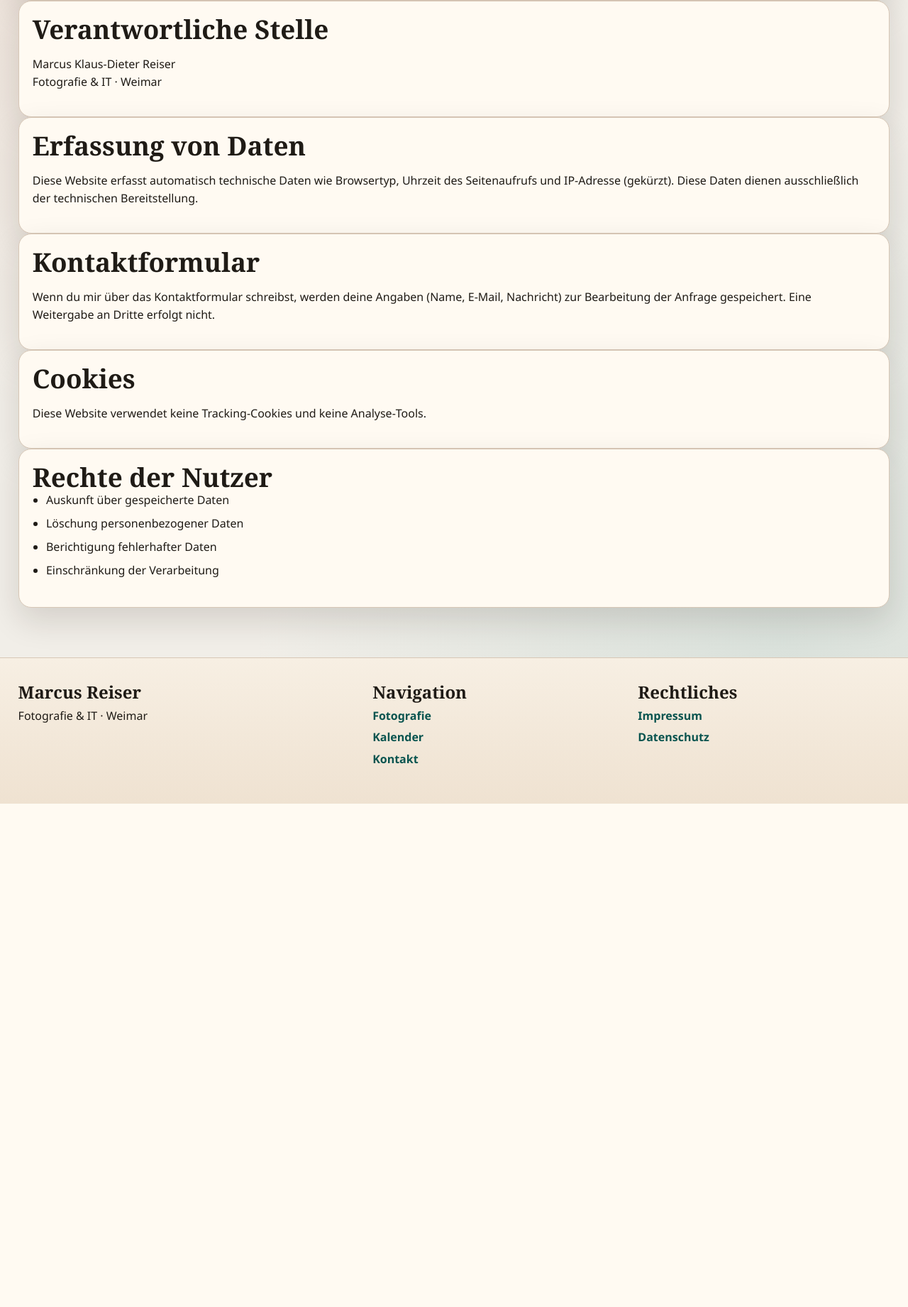
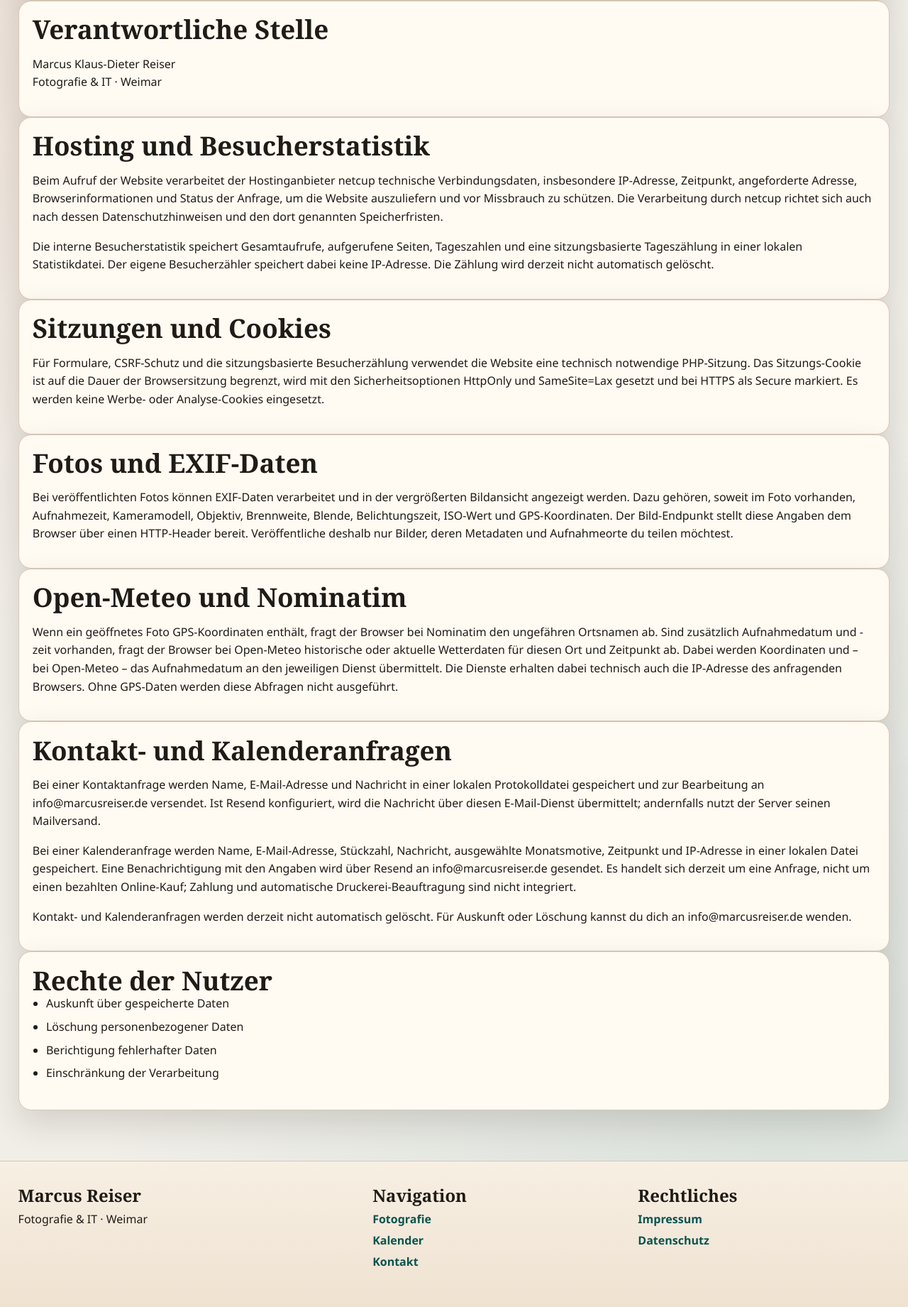
Before and after one commit to marcus39-web/homepage, a PHP site: page /datenschutz in a window 1280 px wide. Shown: the part 362-2203 px from the top of the page at 71% size. Before the commit the page ends 1494 px from the top, so only its background shows below. Run offline with PHP 8.4, Linux system fonts and the light colour scheme; some libraries are stand-ins or nearby versions.

Commit message:
Datenschutzhinweise zu EXIF und Statistik erweitern

```diff
--- a/Components/pages/contact.php
+++ b/Components/pages/contact.php
@@ -91,7 +91,8 @@ require BASE_PATH . '/Components/layout/header.php';
         <h2>Datenschutz</h2>
         <p>
             Deine Daten werden ausschließlich zur Bearbeitung deiner Anfrage verwendet.
-            Es erfolgt keine Weitergabe an Dritte.
+            Die Nachricht wird auf dem Webspace gespeichert und zur Zustellung an info@marcusreiser.de übermittelt.
+            Bei aktiviertem E-Mail-Versand über Resend wird der Dienst zur Übermittlung eingesetzt.
             Weitere Informationen findest du in der
             <a href="/datenschutz">Datenschutzerklärung</a>.
         </p>
--- a/Components/pages/datenschutz.php
+++ b/Components/pages/datenschutz.php
@@ -34,25 +34,68 @@ require BASE_PATH . '/Components/layout/header.php';
     </section>
 
     <section class="panel">
-        <h2>Erfassung von Daten</h2>
+        <h2>Hosting und Besucherstatistik</h2>
         <p>
-            Diese Website erfasst automatisch technische Daten wie Browsertyp, Uhrzeit des Seitenaufrufs
-            und IP‑Adresse (gekürzt). Diese Daten dienen ausschließlich der technischen Bereitstellung.
+            Beim Aufruf der Website verarbeitet der Hostinganbieter netcup technische Verbindungsdaten,
+            insbesondere IP-Adresse, Zeitpunkt, angeforderte Adresse, Browserinformationen und Status der Anfrage,
+            um die Website auszuliefern und vor Missbrauch zu schützen. Die Verarbeitung durch netcup richtet sich
+            auch nach dessen Datenschutzhinweisen und den dort genannten Speicherfristen.
+        </p>
+        <p>
+            Die interne Besucherstatistik speichert Gesamtaufrufe, aufgerufene Seiten, Tageszahlen und eine
+            sitzungsbasierte Tageszählung in einer lokalen Statistikdatei. Der eigene Besucherzähler speichert
+            dabei keine IP-Adresse. Die Zählung wird derzeit nicht automatisch gelöscht.
         </p>
     </section>
 
     <section class="panel">
-        <h2>Kontaktformular</h2>
+        <h2>Sitzungen und Cookies</h2>
         <p>
-            Wenn du mir über das Kontaktformular schreibst, werden deine Angaben (Name, E‑Mail, Nachricht)
-            zur Bearbeitung der Anfrage gespeichert. Eine Weitergabe an Dritte erfolgt nicht.
+            Für Formulare, CSRF-Schutz und die sitzungsbasierte Besucherzählung verwendet die Website eine
+            technisch notwendige PHP-Sitzung. Das Sitzungs-Cookie ist auf die Dauer der Browsersitzung begrenzt,
+            wird mit den Sicherheitsoptionen HttpOnly und SameSite=Lax gesetzt und bei HTTPS als Secure markiert.
+            Es werden keine Werbe- oder Analyse-Cookies eingesetzt.
         </p>
     </section>
 
     <section class="panel">
-        <h2>Cookies</h2>
+        <h2>Fotos und EXIF-Daten</h2>
         <p>
-            Diese Website verwendet keine Tracking‑Cookies und keine Analyse‑Tools.
+            Bei veröffentlichten Fotos können EXIF-Daten verarbeitet und in der vergrößerten Bildansicht angezeigt
+            werden. Dazu gehören, soweit im Foto vorhanden, Aufnahmezeit, Kameramodell, Objektiv, Brennweite,
+            Blende, Belichtungszeit, ISO-Wert und GPS-Koordinaten. Der Bild-Endpunkt stellt diese Angaben dem
+            Browser über einen HTTP-Header bereit. Veröffentliche deshalb nur Bilder, deren Metadaten und
+            Aufnahmeorte du teilen möchtest.
+        </p>
+    </section>
+
+    <section class="panel">
+        <h2>Open-Meteo und Nominatim</h2>
+        <p>
+            Wenn ein geöffnetes Foto GPS-Koordinaten enthält, fragt der Browser bei Nominatim den ungefähren Ortsnamen
+            ab. Sind zusätzlich Aufnahmedatum und -zeit vorhanden, fragt der Browser bei Open-Meteo historische oder
+            aktuelle Wetterdaten für diesen Ort und Zeitpunkt ab. Dabei werden Koordinaten und – bei Open-Meteo –
+            das Aufnahmedatum an den jeweiligen Dienst übermittelt. Die Dienste erhalten dabei technisch auch die
+            IP-Adresse des anfragenden Browsers. Ohne GPS-Daten werden diese Abfragen nicht ausgeführt.
+        </p>
+    </section>
+
+    <section class="panel">
+        <h2>Kontakt- und Kalenderanfragen</h2>
+        <p>
+            Bei einer Kontaktanfrage werden Name, E-Mail-Adresse und Nachricht in einer lokalen Protokolldatei
+            gespeichert und zur Bearbeitung an info@marcusreiser.de versendet. Ist Resend konfiguriert, wird die
+            Nachricht über diesen E-Mail-Dienst übermittelt; andernfalls nutzt der Server seinen Mailversand.
+        </p>
+        <p>
+            Bei einer Kalenderanfrage werden Name, E-Mail-Adresse, Stückzahl, Nachricht, ausgewählte Monatsmotive,
+            Zeitpunkt und IP-Adresse in einer lokalen Datei gespeichert. Eine Benachrichtigung mit den Angaben wird
+            über Resend an info@marcusreiser.de gesendet. Es handelt sich derzeit um eine Anfrage, nicht um einen
+            bezahlten Online-Kauf; Zahlung und automatische Druckerei-Beauftragung sind nicht integriert.
+        </p>
+        <p>
+            Kontakt- und Kalenderanfragen werden derzeit nicht automatisch gelöscht. Für Auskunft oder Löschung
+            kannst du dich an info@marcusreiser.de wenden.
         </p>
     </section>
 
```
